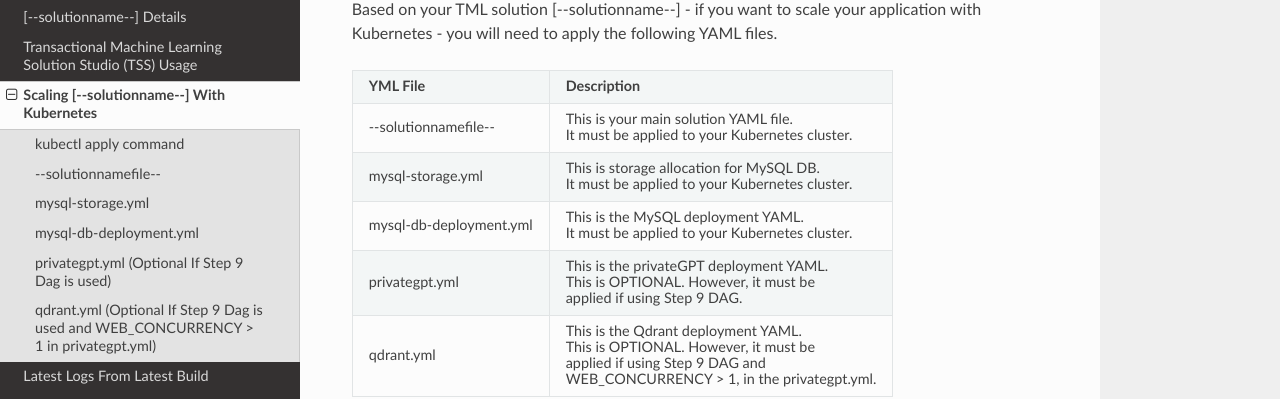
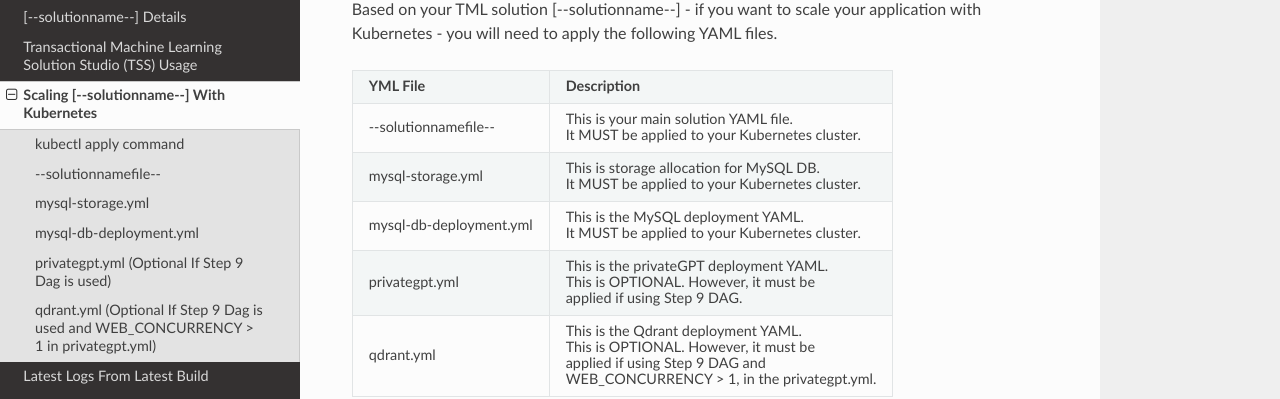
Before and after one commit to vanesalcb06/tssproject2-2b5c, a Sphinx documentation site: the page built from docs/source/kube.rst, in a window 1280 px wide and 900 px high, scrolled down 376 px. Shown: the part 132-531 px from the top of the window. Built offline with Sphinx 7.4.7 and the Read the Docs theme 3.1.0, drawn with Linux system fonts in a browser that asks for light colours.

```diff
--- a/docs/source/kube.rst
+++ b/docs/source/kube.rst
@@ -20,15 +20,15 @@ Based on your TML solution [--solutionname--] - if you want to scale your applic
    * - :ref:`--solutionnamefile--`
      - This is your main solution YAML file.
 
-       It must be applied to your Kubernetes cluster.
+       It MUST be applied to your Kubernetes cluster.
    * - :ref:`mysql-storage.yml`
      - This is storage allocation for MySQL DB.
 
-       It must be applied to your Kubernetes cluster.
+       It MUST be applied to your Kubernetes cluster.
    * - :ref:`mysql-db-deployment.yml`
      - This is the MySQL deployment YAML.
 
-       It must be applied to your Kubernetes cluster.
+       It MUST be applied to your Kubernetes cluster.
    * - :ref:`privategpt.yml`
      - This is the privateGPT deployment YAML.
 
```
